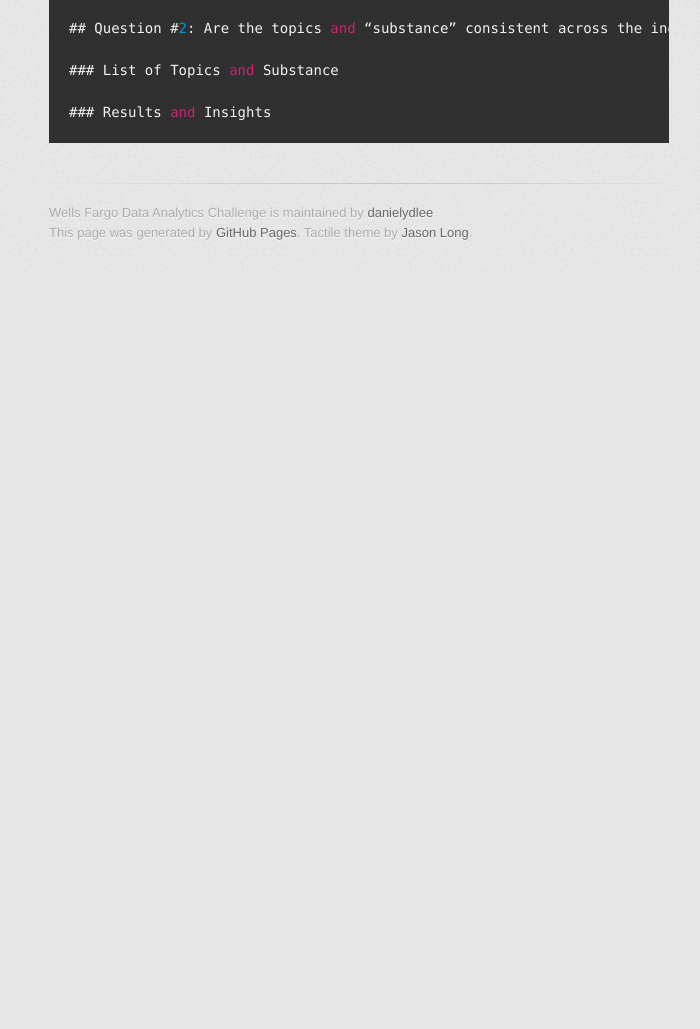
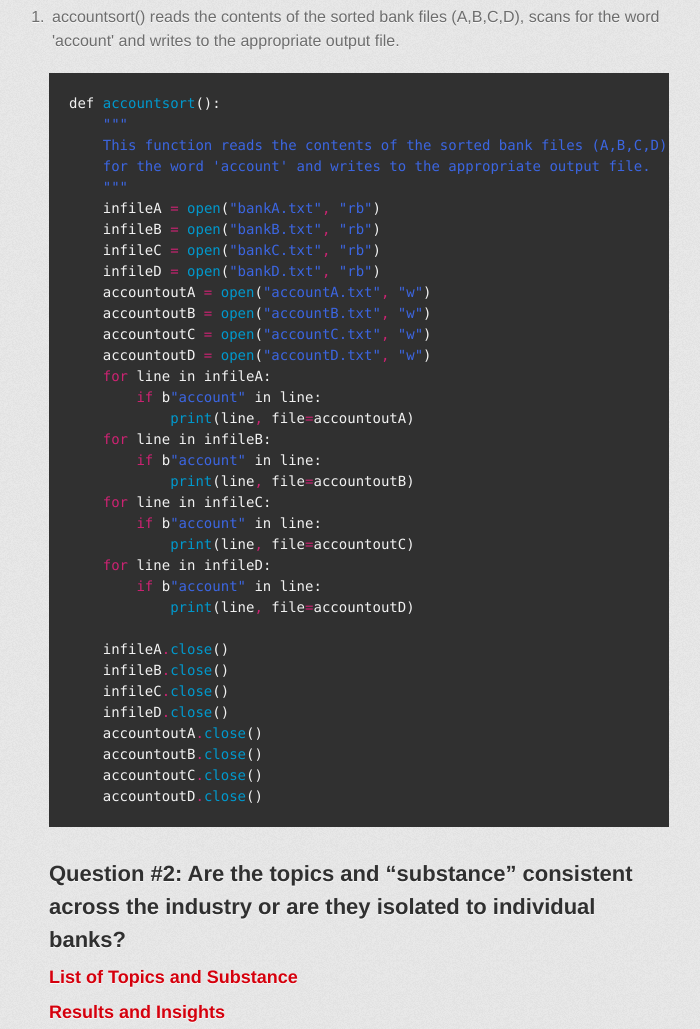
Before and after one commit to danielydlee/Wells-Fargo-Data-Analytics-Challenge, a plain HTML site: page index.html in a window 1280 px wide. Shown: the part 2460-3489 px from the top of the page, without its empty margins (281-981 px from the left). Before the commit the page ends 2732 px from the top, so only its background shows below. Drawn offline with Linux system fonts and the light colour scheme; a web font is replaced by a local one.

Commit message:
Create gh-pages branch via GitHub

````diff
--- a/index.html
+++ b/index.html
@@ -89,15 +89,56 @@ and writes each entry to the appropriate output file.</li>
     outfileA<span class="pl-k">.</span><span class="pl-c1"><span class="pl-c1">close</span></span>()
     outfileB<span class="pl-k">.</span><span class="pl-c1"><span class="pl-c1">close</span></span>()
     outfileC<span class="pl-k">.</span><span class="pl-c1"><span class="pl-c1">close</span></span>()
-    outfileD<span class="pl-k">.</span><span class="pl-c1"><span class="pl-c1">close</span></span>()
-```P
+    outfileD<span class="pl-k">.</span><span class="pl-c1"><span class="pl-c1">close</span></span>()</pre></div>
 
+<ol>
+<li>accountsort() reads the contents of the sorted bank files (A,B,C,D), scans
+for the word 'account' and writes to the appropriate output file.</li>
+</ol>
 
-## Question #<span class="pl-c1">2</span>: Are the topics <span class="pl-k">and</span> “substance” consistent across the industry <span class="pl-k">or</span> are they isolated to individual banks?
+<div class="highlight highlight-source-abl"><pre>def <span class="pl-c1"><span class="pl-c1">accountsort</span></span>():
+    <span class="pl-s">"<span class="pl-cce">""</span></span>
+<span class="pl-s">    This function reads the contents of the sorted bank files (A,B,C,D), scans</span>
+<span class="pl-s">    for the word 'account' and writes to the appropriate output file.</span>
+<span class="pl-s">    <span class="pl-cce">""</span>"</span>
+    infileA <span class="pl-k">=</span> <span class="pl-c1"><span class="pl-c1">open</span></span>(<span class="pl-s">"bankA.txt"</span><span class="pl-k">,</span> <span class="pl-s">"rb"</span>)
+    infileB <span class="pl-k">=</span> <span class="pl-c1"><span class="pl-c1">open</span></span>(<span class="pl-s">"bankB.txt"</span><span class="pl-k">,</span> <span class="pl-s">"rb"</span>)
+    infileC <span class="pl-k">=</span> <span class="pl-c1"><span class="pl-c1">open</span></span>(<span class="pl-s">"bankC.txt"</span><span class="pl-k">,</span> <span class="pl-s">"rb"</span>)
+    infileD <span class="pl-k">=</span> <span class="pl-c1"><span class="pl-c1">open</span></span>(<span class="pl-s">"bankD.txt"</span><span class="pl-k">,</span> <span class="pl-s">"rb"</span>)
+    accountoutA <span class="pl-k">=</span> <span class="pl-c1"><span class="pl-c1">open</span></span>(<span class="pl-s">"accountA.txt"</span><span class="pl-k">,</span> <span class="pl-s">"w"</span>)
+    accountoutB <span class="pl-k">=</span> <span class="pl-c1"><span class="pl-c1">open</span></span>(<span class="pl-s">"accountB.txt"</span><span class="pl-k">,</span> <span class="pl-s">"w"</span>)
+    accountoutC <span class="pl-k">=</span> <span class="pl-c1"><span class="pl-c1">open</span></span>(<span class="pl-s">"accountC.txt"</span><span class="pl-k">,</span> <span class="pl-s">"w"</span>)
+    accountoutD <span class="pl-k">=</span> <span class="pl-c1"><span class="pl-c1">open</span></span>(<span class="pl-s">"accountD.txt"</span><span class="pl-k">,</span> <span class="pl-s">"w"</span>)
+    <span class="pl-k">for</span> line in infileA:
+        <span class="pl-k">if</span> b<span class="pl-s">"account"</span> in line:
+            <span class="pl-c1"><span class="pl-c1">print</span></span>(line<span class="pl-k">,</span> file<span class="pl-k">=</span>accountoutA)
+    <span class="pl-k">for</span> line in infileB:
+        <span class="pl-k">if</span> b<span class="pl-s">"account"</span> in line:
+            <span class="pl-c1"><span class="pl-c1">print</span></span>(line<span class="pl-k">,</span> file<span class="pl-k">=</span>accountoutB)
+    <span class="pl-k">for</span> line in infileC:
+        <span class="pl-k">if</span> b<span class="pl-s">"account"</span> in line:
+            <span class="pl-c1"><span class="pl-c1">print</span></span>(line<span class="pl-k">,</span> file<span class="pl-k">=</span>accountoutC)
+    <span class="pl-k">for</span> line in infileD:
+        <span class="pl-k">if</span> b<span class="pl-s">"account"</span> in line:
+            <span class="pl-c1"><span class="pl-c1">print</span></span>(line<span class="pl-k">,</span> file<span class="pl-k">=</span>accountoutD)
 
-### List of Topics <span class="pl-k">and</span> Substance
+    infileA<span class="pl-k">.</span><span class="pl-c1"><span class="pl-c1">close</span></span>()
+    infileB<span class="pl-k">.</span><span class="pl-c1"><span class="pl-c1">close</span></span>()
+    infileC<span class="pl-k">.</span><span class="pl-c1"><span class="pl-c1">close</span></span>()
+    infileD<span class="pl-k">.</span><span class="pl-c1"><span class="pl-c1">close</span></span>()
+    accountoutA<span class="pl-k">.</span><span class="pl-c1"><span class="pl-c1">close</span></span>()
+    accountoutB<span class="pl-k">.</span><span class="pl-c1"><span class="pl-c1">close</span></span>()
+    accountoutC<span class="pl-k">.</span><span class="pl-c1"><span class="pl-c1">close</span></span>()
+    accountoutD<span class="pl-k">.</span><span class="pl-c1"><span class="pl-c1">close</span></span>()</pre></div>
 
-### Results <span class="pl-k">and</span> Insights</pre></div>
+<h2>
+<a id="question-2-are-the-topics-and-substance-consistent-across-the-industry-or-are-they-isolated-to-individual-banks" class="anchor" href="#question-2-are-the-topics-and-substance-consistent-across-the-industry-or-are-they-isolated-to-individual-banks" aria-hidden="true"><span class="octicon octicon-link"></span></a>Question #2: Are the topics and “substance” consistent across the industry or are they isolated to individual banks?</h2>
+
+<h3>
+<a id="list-of-topics-and-substance" class="anchor" href="#list-of-topics-and-substance" aria-hidden="true"><span class="octicon octicon-link"></span></a>List of Topics and Substance</h3>
+
+<h3>
+<a id="results-and-insights" class="anchor" href="#results-and-insights" aria-hidden="true"><span class="octicon octicon-link"></span></a>Results and Insights</h3>
         </section>
 
         <footer>
````
Also changed, not shown: params.json (+1 -1 lines).
